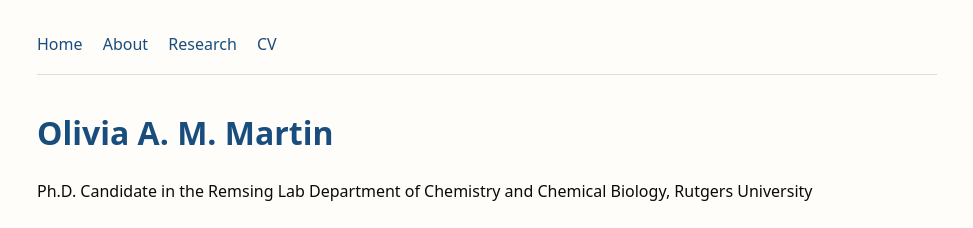
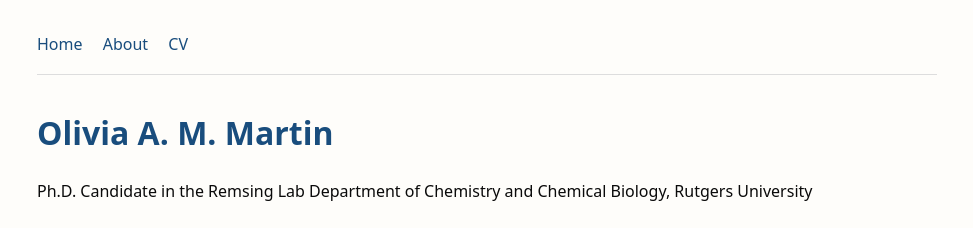
Before and after one commit to oliviaammartin/oliviaammartin.github.io, a Jekyll site: the page built from index.md, in a window 1280 px wide. Shown: the top 228 px of the page, without its empty margins (153-1126 px from the left). Built offline with Jekyll 4.4.1, drawn with Linux system fonts in a browser that asks for light colours.

Commit message:
Comment out Research link in default layout
Comment out the Research link in the navigation.

```diff
--- a/_layouts/default.html
+++ b/_layouts/default.html
@@ -11,7 +11,7 @@
 <nav>
   <a href="/">Home</a>
   <a href="/about">About</a>
-  <a href="/research">Research</a>
+  <!-- <a href="/research">Research</a> -->
   <a href="/cv">CV</a>
 </nav>
 
```
